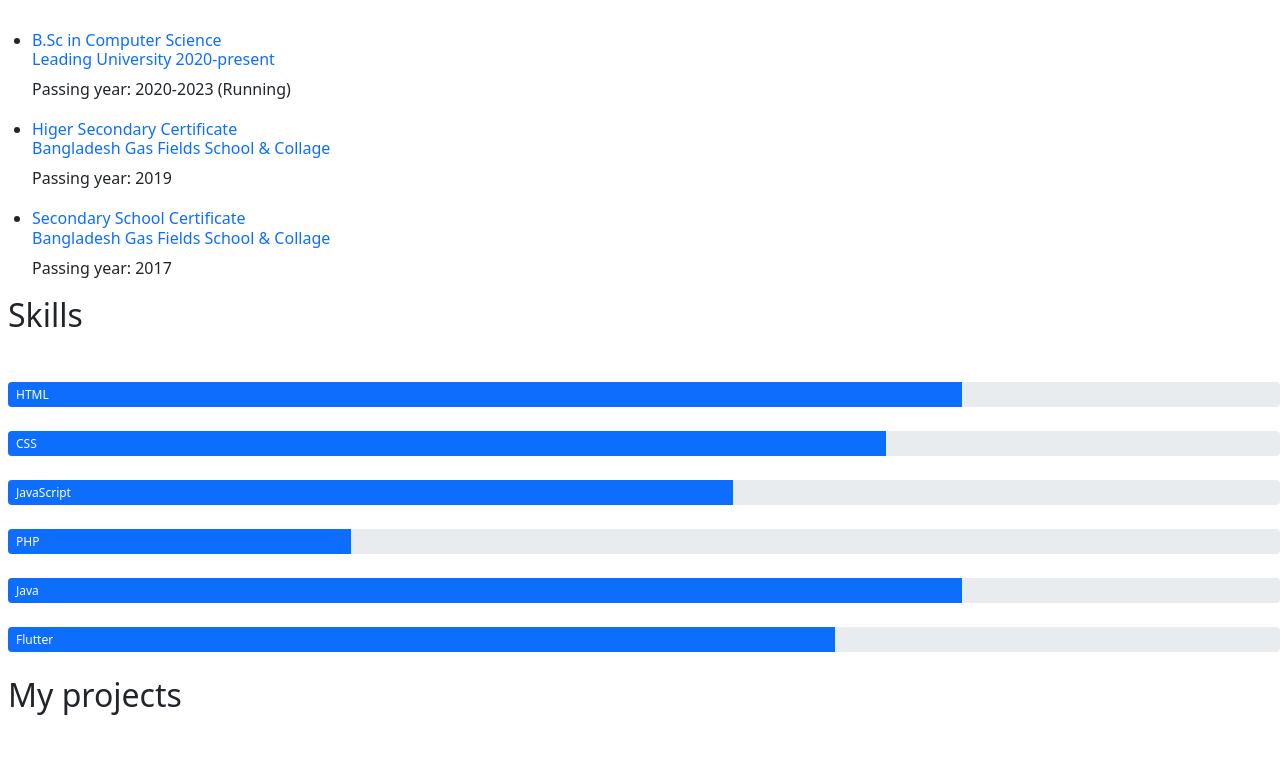
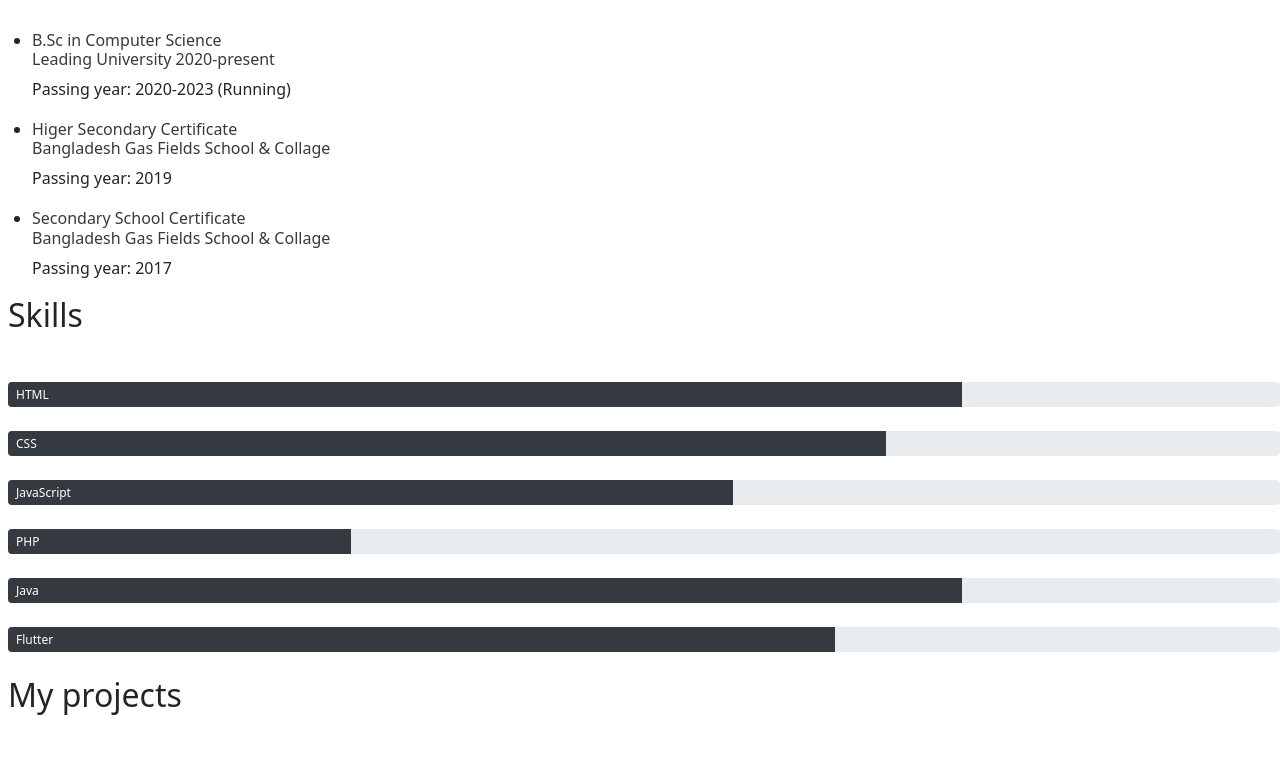
Before and after one commit to trina-paul/Final-cv, a plain HTML site: page index.html in a window 1280 px wide. Shown: the part 610-1368 px from the top of the page. Drawn offline with nearby package versions, Linux system fonts and the light colour scheme.

Commit message:
Update index.html

```diff
--- a/index.html
+++ b/index.html
@@ -7,11 +7,11 @@
     <link rel="stylesheet" href="https://stackpath.bootstrapcdn.com/bootstrap/5.0.0-alpha1/css/bootstrap.min.css" integrity="sha384-r4NyP46KrjDleawBgD5tp8Y7UzmLA05oM1iAEQ17CSuDqnUK2+k9luXQOfXJCJ4I" crossorigin="anonymous">
   </head>
   <body>
-    <header class="bg-primary bg-gradient text-white py-5">
+    <header class="bg-dark bg-gradient text-white py-5">
       <div class="container">
         <div class="row">
           <div class="col-md-3 text-left text-md-center mb-3">
-            <img class="rounded-circle img-fluid" src="/image.jpeg" alt="profile photo" />
+            <img class="rounded-circle img-fluid" src="./image.jpeg" alt="profile photo" />
           </div>
           <div class="col-md-5">
             <h1>Hello,I am Trina Paul</h1>
@@ -82,16 +82,16 @@
 <h2 class="mb-5 ml-2">Education</h2>
 <ul>
   <li>
-    <h6 class="text-primary">B.Sc in Computer Science <br>Leading University 2020-present</h6>
+    <h6 class="text-dark">B.Sc in Computer Science <br>Leading University 2020-present</h6>
     <p>Passing year: 2020-2023 (Running)</p>
   </li>
   <li>
-    <h6 class="text-primary">Higer Secondary Certificate <br> Bangladesh Gas Fields School & Collage</h6>
+    <h6 class="text-dark">Higer Secondary Certificate <br> Bangladesh Gas Fields School & Collage</h6>
     <p>Passing year: 2019
     </p>
   </li>
   <li>
-    <h6 class="text-primary">Secondary School Certificate
+    <h6 class="text-dark">Secondary School Certificate
       <br>Bangladesh Gas Fields School & Collage</h6>
     <p>Passing year: 2017
     </p>
@@ -100,28 +100,28 @@
 
 <h2 class="mb-5 ml-2">Skills</h2>
 <div class="progress mb-4 ml-2" style="height:25px;">
-  <div class="progress-bar bg-primary text-left pl-2" role="progressbar" style="width: 75%" aria-valuenow="75" aria-valuemin="0" aria-valuemax="100">HTML</div>
+  <div class="progress-bar bg-dark text-left pl-2" role="progressbar" style="width: 75%" aria-valuenow="75" aria-valuemin="0" aria-valuemax="100">HTML</div>
 </div>
 <div class="progress mb-4 ml-2" style="height:25px;">
-  <div class="progress-bar bg-primary text-left pl-2" role="progressbar" style="width: 69%" aria-valuenow="69" aria-valuemin="0" aria-valuemax="100">CSS</div>
+  <div class="progress-bar bg-dark text-left pl-2" role="progressbar" style="width: 69%" aria-valuenow="69" aria-valuemin="0" aria-valuemax="100">CSS</div>
 </div>
 <div class="progress mb-4 ml-2" style="height:25px;">
-  <div class="progress-bar bg-primary text-left pl-2" role="progressbar" style="width: 57%" aria-valuenow="57" aria-valuemin="0" aria-valuemax="100">JavaScript</div>
+  <div class="progress-bar bg-dark text-left pl-2" role="progressbar" style="width: 57%" aria-valuenow="57" aria-valuemin="0" aria-valuemax="100">JavaScript</div>
 </div>
 <!-- <div class="progress mb-4" style="height:25px;">
-  <div class="progress-bar bg-primary text-left pl-2" role="progressbar" style="width: 80%" aria-valuenow="80" aria-valuemin="0" aria-valuemax="100">WordPress</div>
+  <div class="progress-bar bg-dark text-left pl-2" role="progressbar" style="width: 80%" aria-valuenow="80" aria-valuemin="0" aria-valuemax="100">WordPress</div>
 </div>   -->
 <!-- <div class="progress mb-4" style="height:25px;">
-  <div class="progress-bar bg-primary text-left pl-2" role="progressbar" style="width: 78%" aria-valuenow="78" aria-valuemin="0" aria-valuemax="100">Photoshop</div>
+  <div class="progress-bar bg-dark text-left pl-2" role="progressbar" style="width: 78%" aria-valuenow="78" aria-valuemin="0" aria-valuemax="100">Photoshop</div>
 </div>        -->
 <div class="progress mb-4 ml-2" style="height:25px;">
-  <div class="progress-bar bg-primary text-left pl-2" role="progressbar" style="width: 27%" aria-valuenow="37" aria-valuemin="0" aria-valuemax="100">PHP</div>
+  <div class="progress-bar bg-dark text-left pl-2" role="progressbar" style="width: 27%" aria-valuenow="37" aria-valuemin="0" aria-valuemax="100">PHP</div>
 </div>
 <div class="progress mb-4 ml-2" style="height:25px;">
-  <div class="progress-bar bg-primary text-left pl-2" role="progressbar" style="width: 75%" aria-valuenow="75" aria-valuemin="0" aria-valuemax="100">Java</div>
+  <div class="progress-bar bg-dark text-left pl-2" role="progressbar" style="width: 75%" aria-valuenow="75" aria-valuemin="0" aria-valuemax="100">Java</div>
 </div>
 <div class="progress mb-4 ml-2" style="height:25px;">
-  <div class="progress-bar bg-primary text-left pl-2" role="progressbar" style="width: 65%" aria-valuenow="65" aria-valuemin="0" aria-valuemax="100">Flutter</div>
+  <div class="progress-bar bg-dark text-left pl-2" role="progressbar" style="width: 65%" aria-valuenow="65" aria-valuemin="0" aria-valuemax="100">Flutter</div>
 </div>
 
 <h2 class="mb-5 ml-2">My projects</h2>
@@ -151,7 +151,7 @@
   </div>  -->
 </div>
 
-<footer class="bg-dark text-white-50 text-center mt-5 p-3">
+<footer class="bg-info text-white-50 text-center mt-5 p-3">
   <a href="https://github.com/trina-paul"  target="_blank" class="text-white-50">GitHub</a>
    <!-- | <a href="#" class="text-white-50">LinkedIn</a> | <a href="#" class="text-white-50">Twitter</a> -->
 </footer>
```
